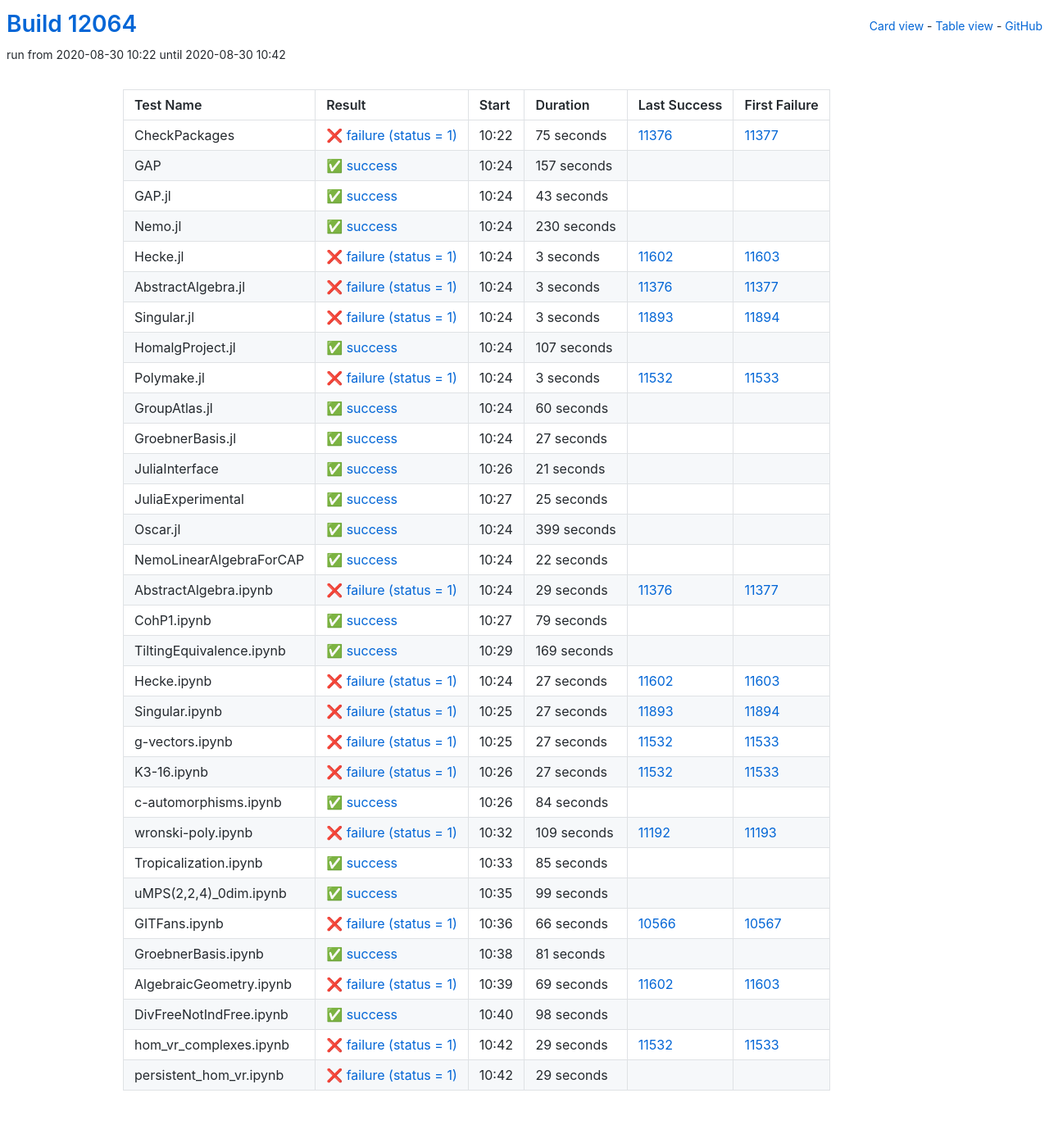
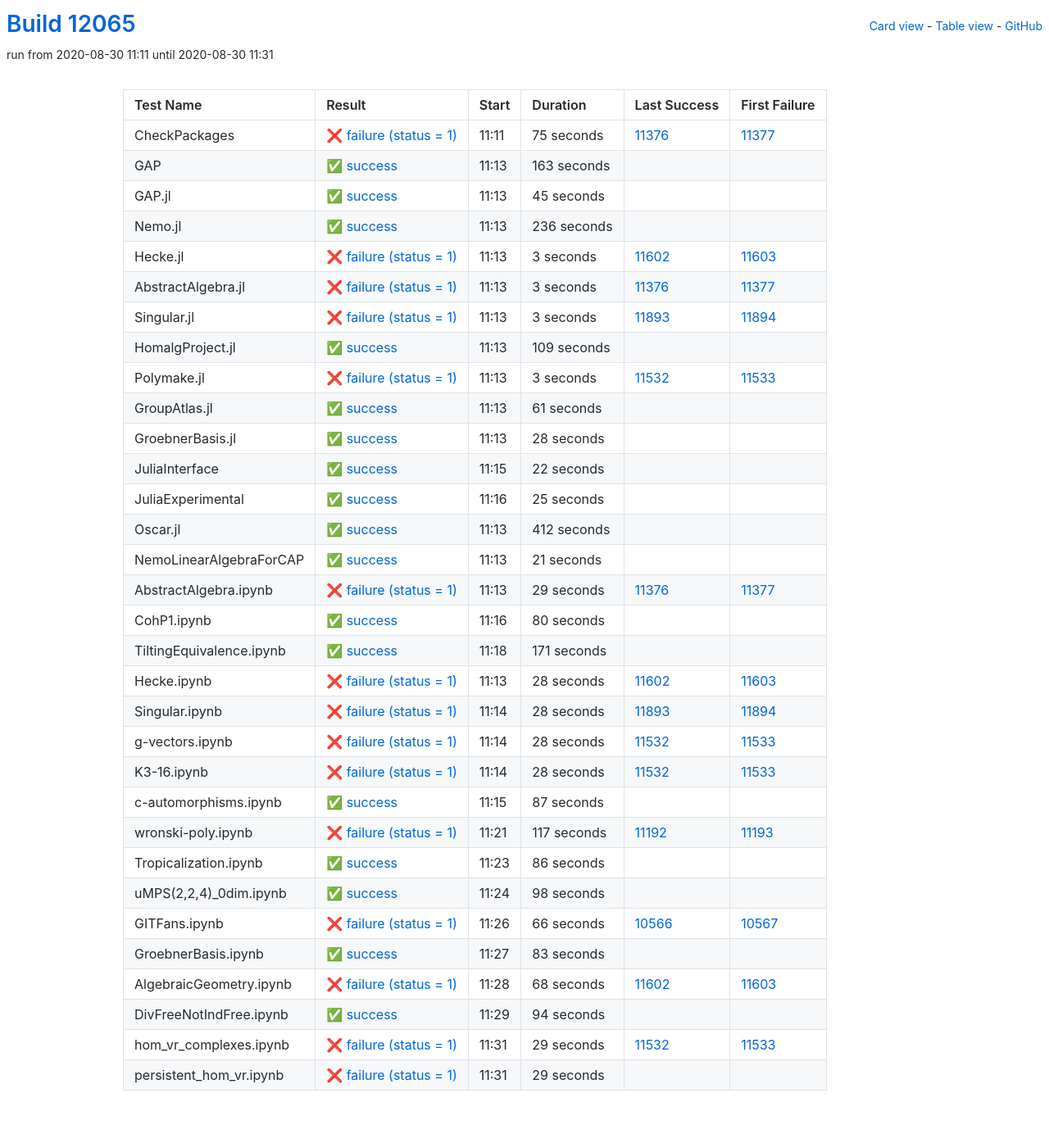
Before and after one commit to oscar-system/oscar-ci-status, a Jekyll site: the page built from table.html, in a window 1280 px wide. Shown: the whole page at 82% size. Built offline with Jekyll 4.4.1, drawn with Linux system fonts in a browser that asks for light colours.

Commit message:
Build #12065

```diff
--- a/_data/ci.yml
+++ b/_data/ci.yml
@@ -1,6 +1,6 @@
 ---
-build: 12064
-build_url: https://oscarci.mathematik.uni-kl.de/job/oscar/12064/
+build: 12065
+build_url: https://oscarci.mathematik.uni-kl.de/job/oscar/12065/
 job: oscar
 organization: oscar-system
 repo: oscar-ci-status
@@ -8,8 +8,8 @@
 tests:
 - name: CheckPackages
   id: checkpackages
-  log: https://oscarci.mathematik.uni-kl.de/job/oscar/12064/artifact/logs/build-12064/CheckPackages.log
-  start: 2020-08-30 10:22
+  log: https://oscarci.mathematik.uni-kl.de/job/oscar/12065/artifact/logs/build-12065/CheckPackages.log
+  start: 2020-08-30 11:11
   success: false
   exitcode: 1
   status: failure
@@ -20,44 +20,44 @@
   first_failure_url: https://oscarci.mathematik.uni-kl.de/job/oscar/11377/
 - name: GAP
   id: gap
-  log: https://oscarci.mathematik.uni-kl.de/job/oscar/12064/artifact/logs/build-12064/GAP.log
-  start: 2020-08-30 10:24
+  log: https://oscarci.mathematik.uni-kl.de/job/oscar/12065/artifact/logs/build-12065/GAP.log
+  start: 2020-08-30 11:13
   success: true
   exitcode: 0
   status: success
-  duration: 157
+  duration: 163
   last_success: false
   last_success_url:
   first_failure: false
   first_failure_url:
 - name: GAP.jl
   id: gap-jl
-  log: https://oscarci.mathematik.uni-kl.de/job/oscar/12064/artifact/logs/build-12064/GAP.jl.log
-  start: 2020-08-30 10:24
+  log: https://oscarci.mathematik.uni-kl.de/job/oscar/12065/artifact/logs/build-12065/GAP.jl.log
+  start: 2020-08-30 11:13
   success: true
   exitcode: 0
   status: success
-  duration: 43
+  duration: 45
   last_success: false
   last_success_url:
   first_failure: false
   first_failure_url:
 - name: Nemo.jl
   id: nemo-jl
-  log: https://oscarci.mathematik.uni-kl.de/job/oscar/12064/artifact/logs/build-12064/Nemo.jl.log
-  start: 2020-08-30 10:24
+  log: https://oscarci.mathematik.uni-kl.de/job/oscar/12065/artifact/logs/build-12065/Nemo.jl.log
+  start: 2020-08-30 11:13
   success: true
   exitcode: 0
   status: success
-  duration: 230
+  duration: 236
   last_success: false
   last_success_url:
   first_failure: false
   first_failure_url:
 - name: Hecke.jl
   id: hecke-jl
-  log: https://oscarci.mathematik.uni-kl.de/job/oscar/12064/artifact/logs/build-12064/Hecke.jl.log
-  start: 2020-08-30 10:24
+  log: https://oscarci.mathematik.uni-kl.de/job/oscar/12065/artifact/logs/build-12065/Hecke.jl.log
+  start: 2020-08-30 11:13
   success: false
   exitcode: 1
   status: failure
@@ -68,8 +68,8 @@
   first_failure_url: https://oscarci.mathematik.uni-kl.de/job/oscar/11603/
 - name: AbstractAlgebra.jl
   id: abstractalgebra-jl
-  log: https://oscarci.mathematik.uni-kl.de/job/oscar/12064/artifact/logs/build-12064/AbstractAlgebra.jl.log
-  start: 2020-08-30 10:24
+  log: https://oscarci.mathematik.uni-kl.de/job/oscar/12065/artifact/logs/build-12065/AbstractAlgebra.jl.log
+  start: 2020-08-30 11:13
   success: false
   exitcode: 1
   status: failure
@@ -80,8 +80,8 @@
   first_failure_url: https://oscarci.mathematik.uni-kl.de/job/oscar/11377/
 - name: Singular.jl
   id: singular-jl
-  log: https://oscarci.mathematik.uni-kl.de/job/oscar/12064/artifact/logs/build-12064/Singular.jl.log
-  start: 2020-08-30 10:24
+  log: https://oscarci.mathematik.uni-kl.de/job/oscar/12065/artifact/logs/build-12065/Singular.jl.log
+  start: 2020-08-30 11:13
   success: false
   exitcode: 1
   status: failure
@@ -92,20 +92,20 @@
   first_failure_url: https://oscarci.mathematik.uni-kl.de/job/oscar/11894/
 - name: HomalgProject.jl
   id: homalgproject-jl
-  log: https://oscarci.mathematik.uni-kl.de/job/oscar/12064/artifact/logs/build-12064/HomalgProject.jl.log
-  start: 2020-08-30 10:24
+  log: https://oscarci.mathematik.uni-kl.de/job/oscar/12065/artifact/logs/build-12065/HomalgProject.jl.log
+  start: 2020-08-30 11:13
   success: true
   exitcode: 0
   status: success
-  duration: 107
+  duration: 109
   last_success: false
   last_success_url:
   first_failure: false
   first_failure_url:
 - name: Polymake.jl
   id: polymake-jl
-  log: https://oscarci.mathematik.uni-kl.de/job/oscar/12064/artifact/logs/build-12064/Polymake.jl.log
-  start: 2020-08-30 10:24
+  log: https://oscarci.mathematik.uni-kl.de/job/oscar/12065/artifact/logs/build-12065/Polymake.jl.log
+  start: 2020-08-30 11:13
   success: false
   exitcode: 1
   status: failure
@@ -116,44 +116,44 @@
   first_failure_url: https://oscarci.mathematik.uni-kl.de/job/oscar/11533/
 - name: GroupAtlas.jl
   id: groupatlas-jl
-  log: https://oscarci.mathematik.uni-kl.de/job/oscar/12064/artifact/logs/build-12064/GroupAtlas.jl.log
-  start: 2020-08-30 10:24
+  log: https://oscarci.mathematik.uni-kl.de/job/oscar/12065/artifact/logs/build-12065/GroupAtlas.jl.log
+  start: 2020-08-30 11:13
   success: true
   exitcode: 0
   status: success
-  duration: 60
+  duration: 61
   last_success: false
   last_success_url:
   first_failure: false
   first_failure_url:
 - name: GroebnerBasis.jl
   id: groebnerbasis-jl
-  log: https://oscarci.mathematik.uni-kl.de/job/oscar/12064/artifact/logs/build-12064/GroebnerBasis.jl.log
-  start: 2020-08-30 10:24
+  log: https://oscarci.mathematik.uni-kl.de/job/oscar/12065/artifact/logs/build-12065/GroebnerBasis.jl.log
+  start: 2020-08-30 11:13
   success: true
   exitcode: 0
   status: success
-  duration: 27
+  duration: 28
   last_success: false
   last_success_url:
   first_failure: false
   first_failure_url:
 - name: JuliaInterface
   id: juliainterface
-  log: https://oscarci.mathematik.uni-kl.de/job/oscar/12064/artifact/logs/build-12064/JuliaInterface.log
-  start: 2020-08-30 10:26
+  log: https://oscarci.mathematik.uni-kl.de/job/oscar/12065/artifact/logs/build-12065/JuliaInterface.log
+  start: 2020-08-30 11:15
   success: true
   exitcode: 0
   status: success
-  duration: 21
+  duration: 22
   last_success: false
   last_success_url:
   first_failure: false
   first_failure_url:
 - name: JuliaExperimental
   id: juliaexperimental
-  log: https://oscarci.mathematik.uni-kl.de/job/oscar/12064/artifact/logs/build-12064/JuliaExperimental.log
-  start: 2020-08-30 10:27
+  log: https://oscarci.mathematik.uni-kl.de/job/oscar/12065/artifact/logs/build-12065/JuliaExperimental.log
+  start: 2020-08-30 11:16
   success: true
   exitcode: 0
   status: success
@@ -164,32 +164,32 @@
   first_failure_url:
 - name: Oscar.jl
   id: oscar-jl
-  log: https://oscarci.mathematik.uni-kl.de/job/oscar/12064/artifact/logs/build-12064/Oscar.jl.log
-  start: 2020-08-30 10:24
+  log: https://oscarci.mathematik.uni-kl.de/job/oscar/12065/artifact/logs/build-12065/Oscar.jl.log
+  start: 2020-08-30 11:13
   success: true
   exitcode: 0
   status: success
-  duration: 399
+  duration: 412
   last_success: false
   last_success_url:
   first_failure: false
   first_failure_url:
 - name: NemoLinearAlgebraForCAP
   id: nemolinearalgebraforcap
-  log: https://oscarci.mathematik.uni-kl.de/job/oscar/12064/artifact/logs/build-12064/NemoLinearAlgebraForCAP.log
-  start: 2020-08-30 10:24
+  log: https://oscarci.mathematik.uni-kl.de/job/oscar/12065/artifact/logs/build-12065/NemoLinearAlgebraForCAP.log
+  start: 2020-08-30 11:13
   success: true
   exitcode: 0
   status: success
-  duration: 22
+  duration: 21
   last_success: false
   last_success_url:
   first_failure: false
   first_failure_url:
 - name: AbstractAlgebra.ipynb
   id: abstractalgebra-ipynb
-  log: https://oscarci.mathematik.uni-kl.de/job/oscar/12064/artifact/logs/build-12064/AbstractAlgebra.ipynb.log
-  start: 2020-08-30 10:24
+  log: https://oscarci.mathematik.uni-kl.de/job/oscar/12065/artifact/logs/build-12065/AbstractAlgebra.ipynb.log
+  start: 2020-08-30 11:13
   success: false
   exitcode: 1
   status: failure
@@ -200,128 +200,128 @@
   first_failure_url: https://oscarci.mathematik.uni-kl.de/job/oscar/11377/
 - name: CohP1.ipynb
   id: cohp1-ipynb
-  log: https://oscarci.mathematik.uni-kl.de/job/oscar/12064/artifact/logs/build-12064/CohP1.ipynb.log
-  start: 2020-08-30 10:27
+  log: https://oscarci.mathematik.uni-kl.de/job/oscar/12065/artifact/logs/build-12065/CohP1.ipynb.log
+  start: 2020-08-30 11:16
   success: true
   exitcode: 0
   status: success
-  duration: 79
+  duration: 80
   last_success: false
   last_success_url:
   first_failure: false
   first_failure_url:
 - name: TiltingEquivalence.ipynb
   id: tiltingequivalence-ipynb
-  log: https://oscarci.mathematik.uni-kl.de/job/oscar/12064/artifact/logs/build-12064/TiltingEquivalence.ipynb.log
-  start: 2020-08-30 10:29
+  log: https://oscarci.mathematik.uni-kl.de/job/oscar/12065/artifact/logs/build-12065/TiltingEquivalence.ipynb.log
+  start: 2020-08-30 11:18
   success: true
   exitcode: 0
   status: success
-  duration: 169
+  duration: 171
   last_success: false
   last_success_url:
   first_failure: false
   first_failure_url:
 - name: Hecke.ipynb
   id: hecke-ipynb
-  log: https://oscarci.mathematik.uni-kl.de/job/oscar/12064/artifact/logs/build-12064/Hecke.ipynb.log
-  start: 2020-08-30 10:24
+  log: https://oscarci.mathematik.uni-kl.de/job/oscar/12065/artifact/logs/build-12065/Hecke.ipynb.log
+  start: 2020-08-30 11:13
   success: false
   exitcode: 1
   status: failure
-  duration: 27
+  duration: 28
   last_success: 11602
   last_success_url: https://oscarci.mathematik.uni-kl.de/job/oscar/11602/
   first_failure: 11603
   first_failure_url: https://oscarci.mathematik.uni-kl.de/job/oscar/11603/
 - name: Singular.ipynb
   id: singular-ipynb
-  log: https://oscarci.mathematik.uni-kl.de/job/oscar/12064/artifact/logs/build-12064/Singular.ipynb.log
-  start: 2020-08-30 10:25
+  log: https://oscarci.mathematik.uni-kl.de/job/oscar/12065/artifact/logs/build-12065/Singular.ipynb.log
+  start: 2020-08-30 11:14
   success: false
   exitcode: 1
   status: failure
-  duration: 27
+  duration: 28
   last_success: 11893
   last_success_url: https://oscarci.mathematik.uni-kl.de/job/oscar/11893/
   first_failure: 11894
   first_failure_url: https://oscarci.mathematik.uni-kl.de/job/oscar/11894/
 - name: g-vectors.ipynb
   id: g-vectors-ipynb
-  log: https://oscarci.mathematik.uni-kl.de/job/oscar/12064/artifact/logs/build-12064/g-vectors.ipynb.log
-  start: 2020-08-30 10:25
+  log: https://oscarci.mathematik.uni-kl.de/job/oscar/12065/artifact/logs/build-12065/g-vectors.ipynb.log
+  start: 2020-08-30 11:14
   success: false
   exitcode: 1
   status: failure
-  duration: 27
+  duration: 28
   last_success: 11532
   last_success_url: https://oscarci.mathematik.uni-kl.de/job/oscar/11532/
   first_failure: 11533
   first_failure_url: https://oscarci.mathematik.uni-kl.de/job/oscar/11533/
 - name: K3-16.ipynb
   id: k3-16-ipynb
-  log: https://oscarci.mathematik.uni-kl.de/job/oscar/12064/artifact/logs/build-12064/K3-16.ipynb.log
-  start: 2020-08-30 10:26
+  log: https://oscarci.mathematik.uni-kl.de/job/oscar/12065/artifact/logs/build-12065/K3-16.ipynb.log
+  start: 2020-08-30 11:14
   success: false
   exitcode: 1
   status: failure
-  duration: 27
+  duration: 28
   last_success: 11532
   last_success_url: https://oscarci.mathematik.uni-kl.de/job/oscar/11532/
   first_failure: 11533
   first_failure_url: https://oscarci.mathematik.uni-kl.de/job/oscar/11533/
 - name: c-automorphisms.ipynb
   id: c-automorphisms-ipynb
-  log: https://oscarci.mathematik.uni-kl.de/job/oscar/12064/artifact/logs/build-12064/c-automorphisms.ipynb.log
-  start: 2020-08-30 10:26
+  log: https://oscarci.mathematik.uni-kl.de/job/oscar/12065/artifact/logs/build-12065/c-automorphisms.ipynb.log
+  start: 2020-08-30 11:15
   success: true
   exitcode: 0
   status: success
-  duration: 84
+  duration: 87
   last_success: false
   last_success_url:
   first_failure: false
   first_failure_url:
 - name: wronski-poly.ipynb
   id: wronski-poly-ipynb
-  log: https://oscarci.mathematik.uni-kl.de/job/oscar/12064/artifact/logs/build-12064/wronski-poly.ipynb.log
-  start: 2020-08-30 10:32
+  log: https://oscarci.mathematik.uni-kl.de/job/oscar/12065/artifact/logs/build-12065/wronski-poly.ipynb.log
+  start: 2020-08-30 11:21
   success: false
   exitcode: 1
   status: failure
-  duration: 109
+  duration: 117
   last_success: 11192
   last_success_url: https://oscarci.mathematik.uni-kl.de/job/oscar/11192/
   first_failure: 11193
   first_failure_url: https://oscarci.mathematik.uni-kl.de/job/oscar/11193/
 - name: Tropicalization.ipynb
   id: tropicalization-ipynb
-  log: https://oscarci.mathematik.uni-kl.de/job/oscar/12064/artifact/logs/build-12064/Tropicalization.ipynb.log
-  start: 2020-08-30 10:33
+  log: https://oscarci.mathematik.uni-kl.de/job/oscar/12065/artifact/logs/build-12065/Tropicalization.ipynb.log
+  start: 2020-08-30 11:23
   success: true
   exitcode: 0
   status: success
-  duration: 85
+  duration: 86
   last_success: false
   last_success_url:
   first_failure: false
   first_failure_url:
 - name: uMPS(2,2,4)_0dim.ipynb
   id: umps-2-2-4-0dim-ipynb
-  log: https://oscarci.mathematik.uni-kl.de/job/oscar/12064/artifact/logs/build-12064/uMPS-2-2-4-_0dim.ipynb.log
-  start: 2020-08-30 10:35
+  log: https://oscarci.mathematik.uni-kl.de/job/oscar/12065/artifact/logs/build-12065/uMPS-2-2-4-_0dim.ipynb.log
+  start: 2020-08-30 11:24
   success: true
   exitcode: 0
   status: success
-  duration: 99
+  duration: 98
   last_success: false
   last_success_url:
   first_failure: false
   first_failure_url:
 - name: GITFans.ipynb
   id: gitfans-ipynb
-  log: https://oscarci.mathematik.uni-kl.de/job/oscar/12064/artifact/logs/build-12064/GITFans.ipynb.log
-  start: 2020-08-30 10:36
+  log: https://oscarci.mathematik.uni-kl.de/job/oscar/12065/artifact/logs/build-12065/GITFans.ipynb.log
+  start: 2020-08-30 11:26
   success: false
   exitcode: 1
   status: failure
@@ -332,44 +332,44 @@
   first_failure_url: https://oscarci.mathematik.uni-kl.de/job/oscar/10567/
 - name: GroebnerBasis.ipynb
   id: groebnerbasis-ipynb
-  log: https://oscarci.mathematik.uni-kl.de/job/oscar/12064/artifact/logs/build-12064/GroebnerBasis.ipynb.log
-  start: 2020-08-30 10:38
+  log: https://oscarci.mathematik.uni-kl.de/job/oscar/12065/artifact/logs/build-12065/GroebnerBasis.ipynb.log
+  start: 2020-08-30 11:27
   success: true
   exitcode: 0
   status: success
-  duration: 81
+  duration: 83
   last_success: false
   last_success_url:
   first_failure: false
   first_failure_url:
 - name: AlgebraicGeometry.ipynb
   id: algebraicgeometry-ipynb
-  log: https://oscarci.mathematik.uni-kl.de/job/oscar/12064/artifact/logs/build-12064/AlgebraicGeometry.ipynb.log
-  start: 2020-08-30 10:39
+  log: https://oscarci.mathematik.uni-kl.de/job/oscar/12065/artifact/logs/build-12065/AlgebraicGeometry.ipynb.log
+  start: 2020-08-30 11:28
   success: false
   exitcode: 1
   status: failure
-  duration: 69
+  duration: 68
   last_success: 11602
   last_success_url: https://oscarci.mathematik.uni-kl.de/job/oscar/11602/
   first_failure: 11603
   first_failure_url: https://oscarci.mathematik.uni-kl.de/job/oscar/11603/
 - name: DivFreeNotIndFree.ipynb
   id: divfreenotindfree-ipynb
-  log: https://oscarci.mathematik.uni-kl.de/job/oscar/12064/artifact/logs/build-12064/DivFreeNotIndFree.ipynb.log
-  start: 2020-08-30 10:40
+  log: https://oscarci.mathematik.uni-kl.de/job/oscar/12065/artifact/logs/build-12065/DivFreeNotIndFree.ipynb.log
+  start: 2020-08-30 11:29
   success: true
   exitcode: 0
   status: success
-  duration: 98
+  duration: 94
   last_success: false
   last_success_url:
   first_failure: false
   first_failure_url:
 - name: hom_vr_complexes.ipynb
   id: hom-vr-complexes-ipynb
-  log: https://oscarci.mathematik.uni-kl.de/job/oscar/12064/artifact/logs/build-12064/hom_vr_complexes.ipynb.log
-  start: 2020-08-30 10:42
+  log: https://oscarci.mathematik.uni-kl.de/job/oscar/12065/artifact/logs/build-12065/hom_vr_complexes.ipynb.log
+  start: 2020-08-30 11:31
   success: false
   exitcode: 1
   status: failure
@@ -380,8 +380,8 @@
   first_failure_url: https://oscarci.mathematik.uni-kl.de/job/oscar/11533/
 - name: persistent_hom_vr.ipynb
   id: persistent-hom-vr-ipynb
-  log: https://oscarci.mathematik.uni-kl.de/job/oscar/12064/artifact/logs/build-12064/persistent_hom_vr.ipynb.log
-  start: 2020-08-30 10:42
+  log: https://oscarci.mathematik.uni-kl.de/job/oscar/12065/artifact/logs/build-12065/persistent_hom_vr.ipynb.log
+  start: 2020-08-30 11:31
   success: false
   exitcode: 1
   status: failure
```
Also changed, not shown: README.md.
